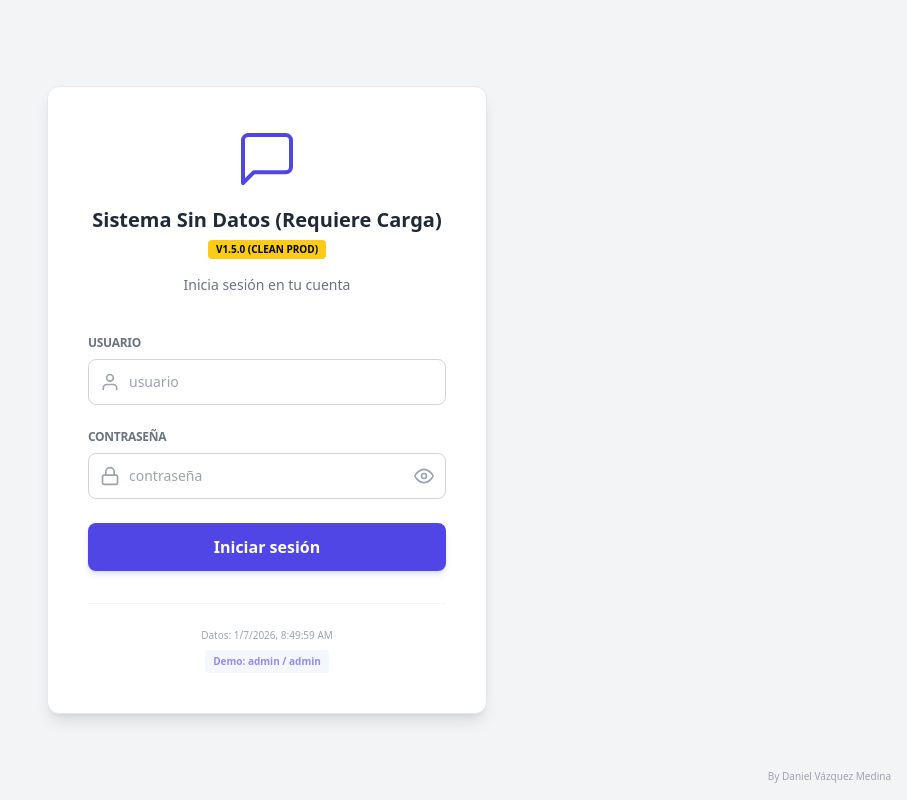
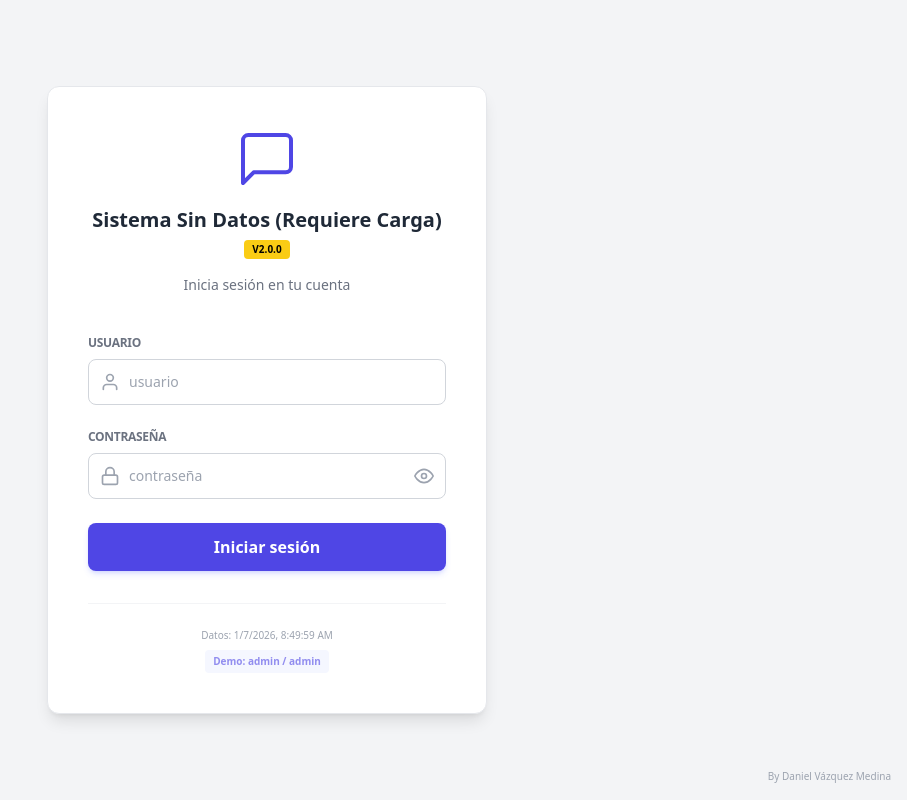
Before and after one commit to DVM73/Consulta-Tarifas, a React (Vite) app: page / in a window 1280 px wide. Shown: the whole page, without its empty margins (373-1280 px from the left). Built offline with nearby package versions, Linux system fonts and the light colour scheme; a web font is replaced by a local one.

Commit message:
feat: Bump app version to 2.0.0
Update the application version to 2.0.0 in package.json and constants.ts to reflect a major release.

```diff
--- a/constants.ts
+++ b/constants.ts
@@ -1,4 +1,4 @@
 
 export const APP_NAME = "Consulta Tarifas";
-export const APP_VERSION = "1.5.0 (Clean Prod)";
+export const APP_VERSION = "2.0.0";
 export const WELCOME_MESSAGE = "¡Bienvenido! Soy el asistente de Consulta Tarifas. ¿En qué puedo ayudarte hoy?";
--- a/package.json
+++ b/package.json
@@ -1,7 +1,7 @@
 {
   "name": "consulta-tarifas-app",
   "private": true,
-  "version": "1.0.2",
+  "version": "2.0.0",
   "type": "module",
   "repository": {
     "type": "git",
```
